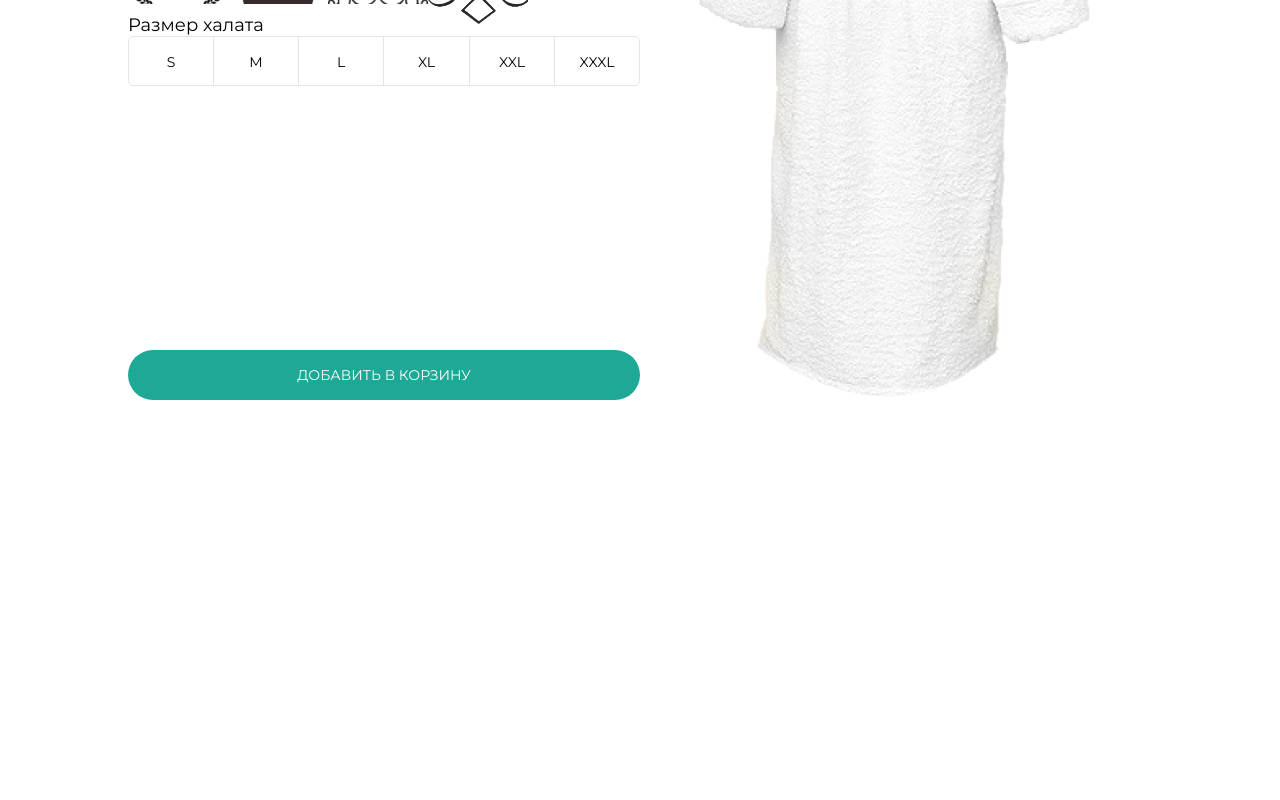
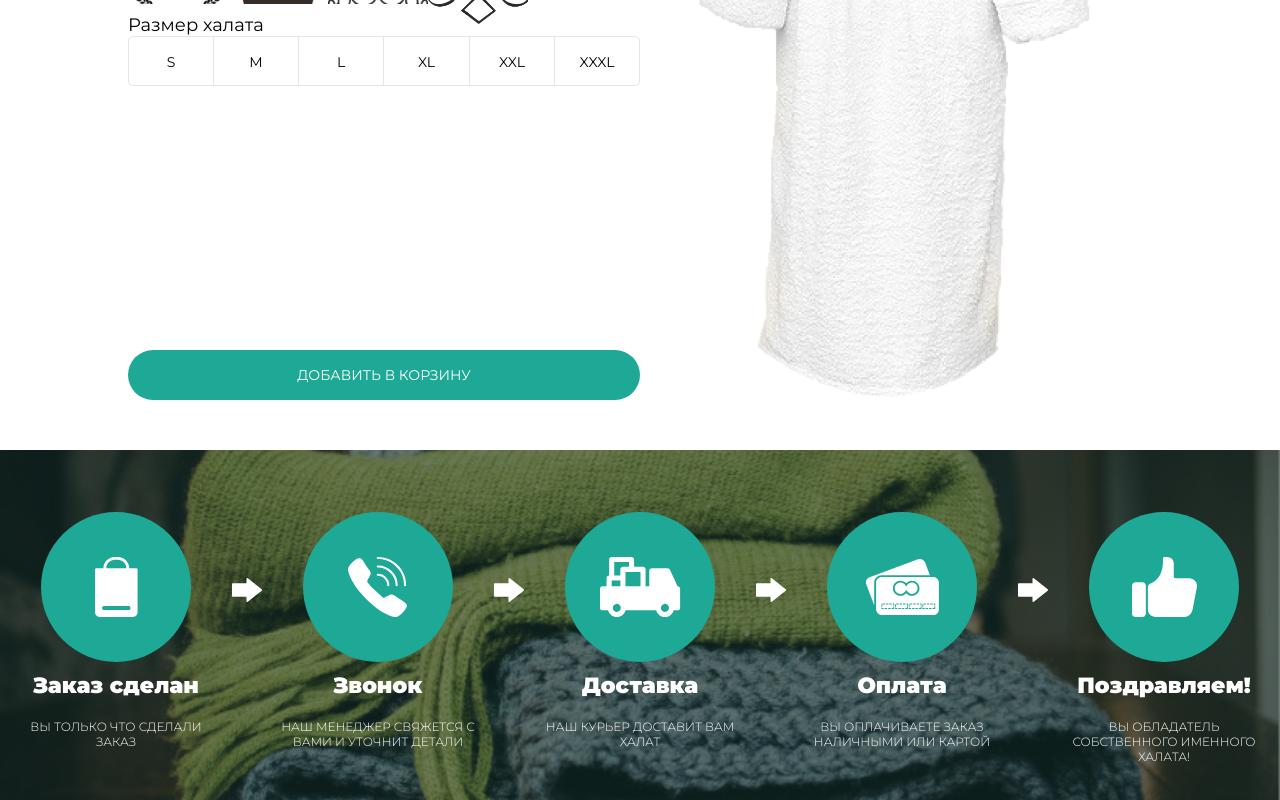
Before and after one commit to DreamSites/halat-shop, a Vue app: page / in a window 1280 px wide. Shown: the part 2113-2913 px from the top of the page. Before the commit the page ends 2513 px from the top, so only its background shows below. Built offline with nearby package versions, Linux system fonts and the light colour scheme.

Commit message:
Раздел "О заказе" перенесен на VueJS

```diff
--- a/src/App.vue
+++ b/src/App.vue
@@ -4,6 +4,7 @@
   <OurWork />
   <UserComment />
   <Constructor />
+  <AboutOrder />
 </div>
 </template>
 
@@ -12,6 +13,7 @@ import PageTop from './components/PageTop.vue'
 import OurWork from './components/OurWork.vue'
 import UserComment from './components/UserComment.vue'
 import Constructor from './components/Constructor.vue'
+import AboutOrder from './components/AboutOrder.vue'
 
 export default {
   name: 'app',
@@ -19,7 +21,8 @@ export default {
     PageTop,
     OurWork,
     UserComment,
-    Constructor
+    Constructor,
+    AboutOrder
   }
 }
 </script>
--- /dev/null
+++ b/src/components/AboutOrder.vue
@@ -0,0 +1,99 @@
+<template>
+<section class="aboutOrder">
+  <div class="blackLayer">
+    <div class="aboutOrderContent">
+      <div class="AO-Item">
+        <div class="AO-Circle"><img src="../assets/AO-Item-1.svg" alt="" class="AO-Item-Image"></div>
+        <h3>Заказ сделан</h3>
+        <div class="caption">Вы только что сделали заказ</div>
+      </div>
+      <img src="../assets/nextArrow.svg" alt="—>" class="nextArrow">
+      <div class="AO-Item">
+        <div class="AO-Circle"><img src="../assets/AO-Item-2.svg" alt="" class="AO-Item-Image"></div>
+        <h3>Звонок</h3>
+        <div class="caption">Наш менеджер свяжется с вами и уточнит детали</div>
+      </div>
+      <img src="../assets/nextArrow.svg" alt="—>" class="nextArrow">
+      <div class="AO-Item">
+        <div class="AO-Circle"><img src="../assets/AO-Item-3.svg" alt="" class="AO-Item-Image"></div>
+        <h3>Доставка</h3>
+        <div class="caption">Наш курьер доставит вам халат</div>
+      </div>
+      <img src="../assets/nextArrow.svg" alt="—>" class="nextArrow">
+      <div class="AO-Item">
+        <div class="AO-Circle"><img src="../assets/AO-Item-4.svg" alt="" class="AO-Item-Image"></div>
+        <h3>Оплата</h3>
+        <div class="caption">Вы оплачиваете заказ наличными или картой</div>
+      </div>
+      <img src="../assets/nextArrow.svg" alt="—>" class="nextArrow">
+      <div class="AO-Item">
+        <div class="AO-Circle"><img src="../assets/AO-Item-5.svg" alt="" class="AO-Item-Image"></div>
+        <h3>Поздравляем!</h3>
+        <div class="caption">Вы обладатель собственного именного халата!</div>
+      </div>
+    </div>
+  </div>
+</section>
+</template>
+
+<script>
+export default {
+  name: 'AboutOrder'
+}
+</script>
+
+<!-- Add "scoped" attribute to limit CSS to this component only -->
+<style lang="scss">
+.aboutOrder {
+    margin-top: 50px;
+    width: 100%;
+    height: 350px;
+    background: url("../assets/aboutOrderBG.jpg") no-repeat center center / cover;
+}
+
+.blackLayer {
+    background: rgba(20, 51, 47, 0.6);
+    height: 100%;
+    width: 100%;
+}
+
+.aboutOrderContent {
+    display: grid;
+    grid-template-columns: repeat(4, 1fr auto) 1fr;
+    padding-top: 62px;
+}
+
+.AO-Item {
+    color: #FFFFFF;
+    text-align: center;
+}
+
+.AO-Item .caption {
+    color: #FFFFFF;
+    font-weight: 300;
+    margin: 20px auto 0;
+    max-width: 207px;
+}
+
+.AO-Circle {
+    height: 150px;
+    width: 150px;
+    background: #1EA896;
+    border-radius: 50%;
+    margin: 0 auto;
+    position: relative;
+}
+
+.AO-Item-Image {
+    position: absolute;
+    margin: auto;
+    top: 0;
+    left: 0;
+    right: 0;
+    bottom: 0;
+}
+
+.nextArrow {
+    margin: 66px 0 0;
+}
+</style>
```
